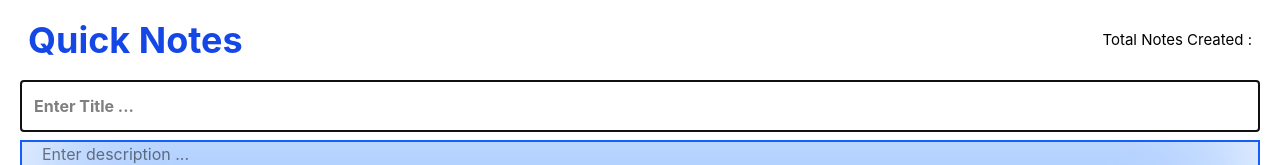
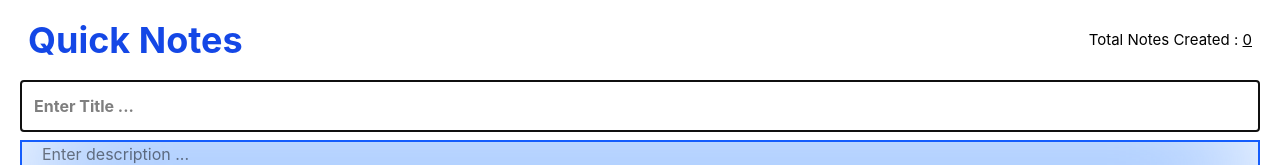
Before and after one commit to loedex/react-learning-playground, a React (Vite) app in the folder 16-quick-notes-project/: page / in a window 1280 px wide. Shown: the top 165 px of the page. Built offline with nearby package versions, Linux system fonts and the light colour scheme.

Commit message:
feat: enhance App component to manage total notes count and improve note display

```diff
--- a/16-quick-notes-project/src/App.jsx
+++ b/16-quick-notes-project/src/App.jsx
@@ -6,6 +6,7 @@ import { useState , useEffect , useRef } from 'react'
 
 const App = () => {
   const [noteData , setNoteData] = useState([]);
+  const totalNotesCreatedRef = useRef(0);
 
   const getDataUpdate = (t, d)=>{
     const newNoteObject = {
@@ -15,20 +16,21 @@ const App = () => {
     };
 
     setNoteData((prev)=> [...prev, newNoteObject]);
+    totalNotesCreatedRef.current +=1;
   }
 
   const handleRemoveNote = (id)=>{
-
+    setNoteData((prev)=> prev.filter((note)=> note.id !== id));
   }
 
   return (
     <div>
-      <Header />
+      <Header noteData={noteData} totalNotes={totalNotesCreatedRef.current}/>
       <NoteForm  getDataUpdate={getDataUpdate}/>
 
       {
         noteData.map((note)=>(
-          <DisplayNotes key={note.id} title={note.title} description={note.description} />
+          <DisplayNotes key={note.id} title={note.title} description={note.description} id={note.id} handleRemoveNote={handleRemoveNote}  />
         ))
       }
     </div>
```
